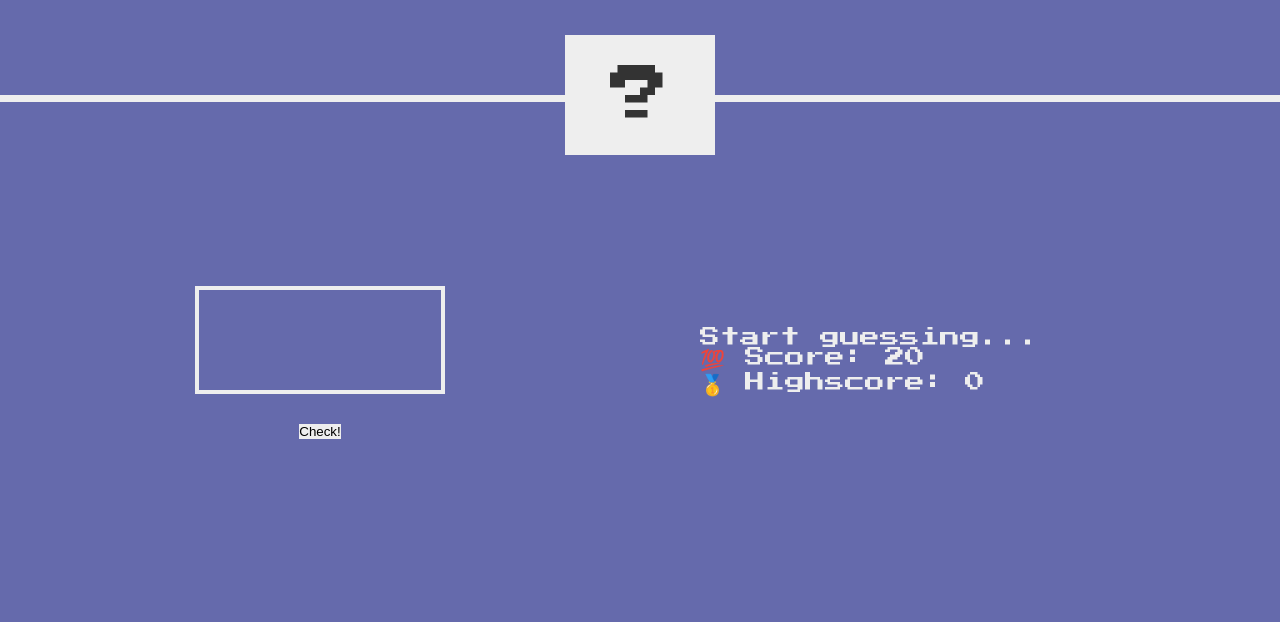
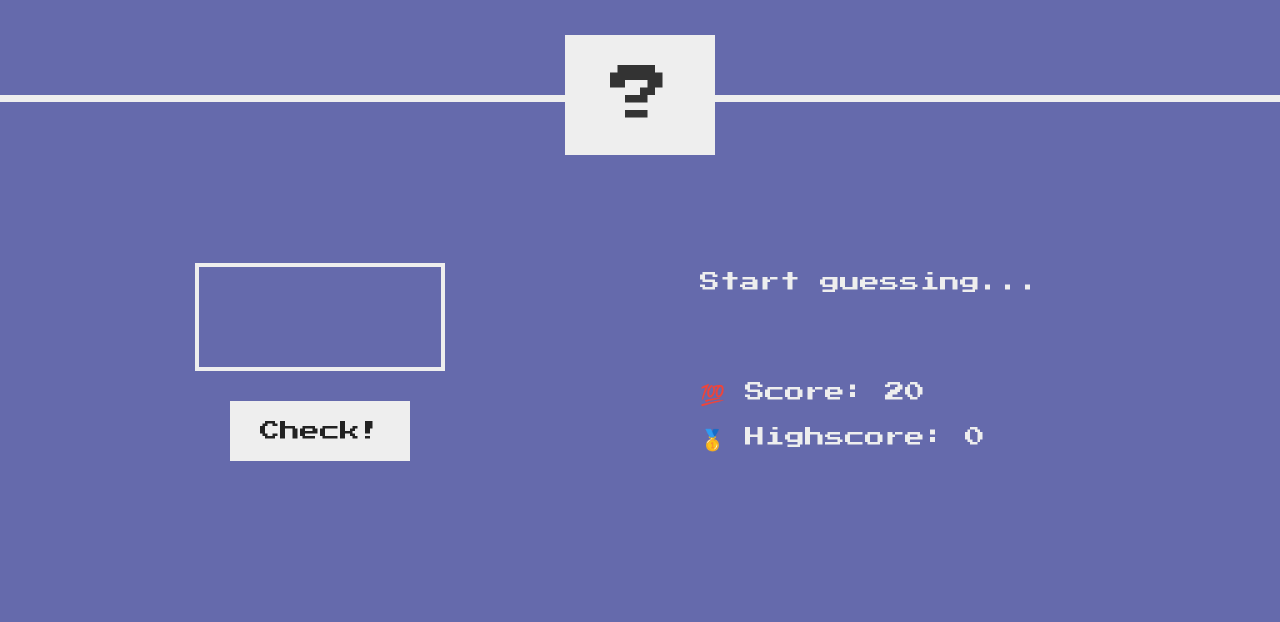
Before and after one commit to chrisclarkedev/Guess-The-Number, a plain HTML site: page index.html in a window 1280 px wide. Shown: the part 178-800 px from the top of the page. Drawn offline with Linux system fonts and the light colour scheme.

Commit message:
minor styling additions for button and label

```diff
--- a/style.css
+++ b/style.css
@@ -98,4 +98,22 @@ h1 {
 .btn {
   border: none;
   background-color: #eee;
+  color: #222;
+  font-size: 2rem;
+  font-family: inherit;
+  padding: 2rem 3rem;
+  cursor: pointer;
 }
+
+.btn:hover {
+  background-color: #ccc;
+}
+
+.message {
+  margin-bottom: 8rem;
+  height: 3rem;
+}
+
+.label-score {
+  margin-bottom: 2rem;
+}
```
